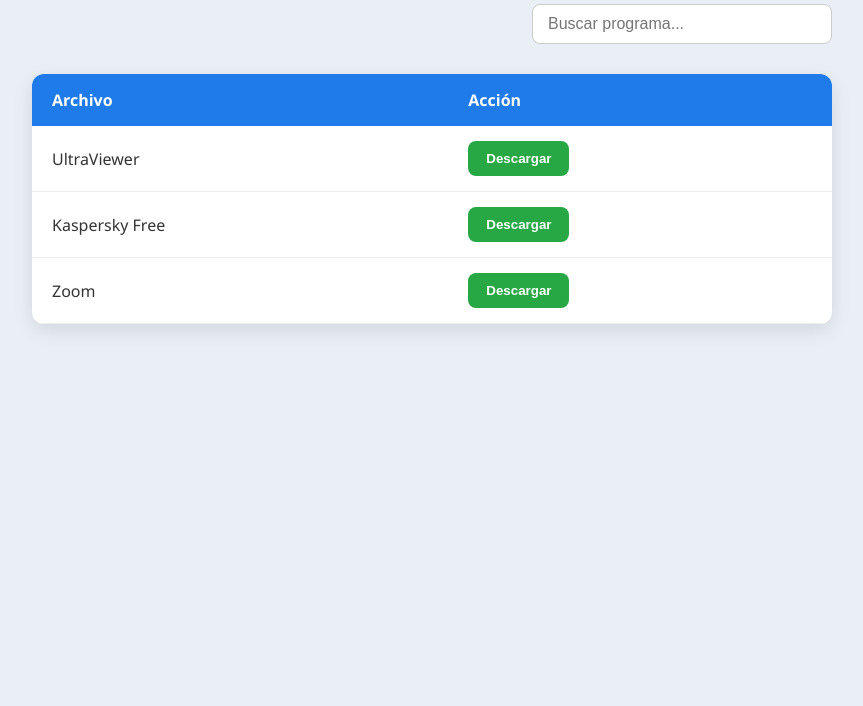
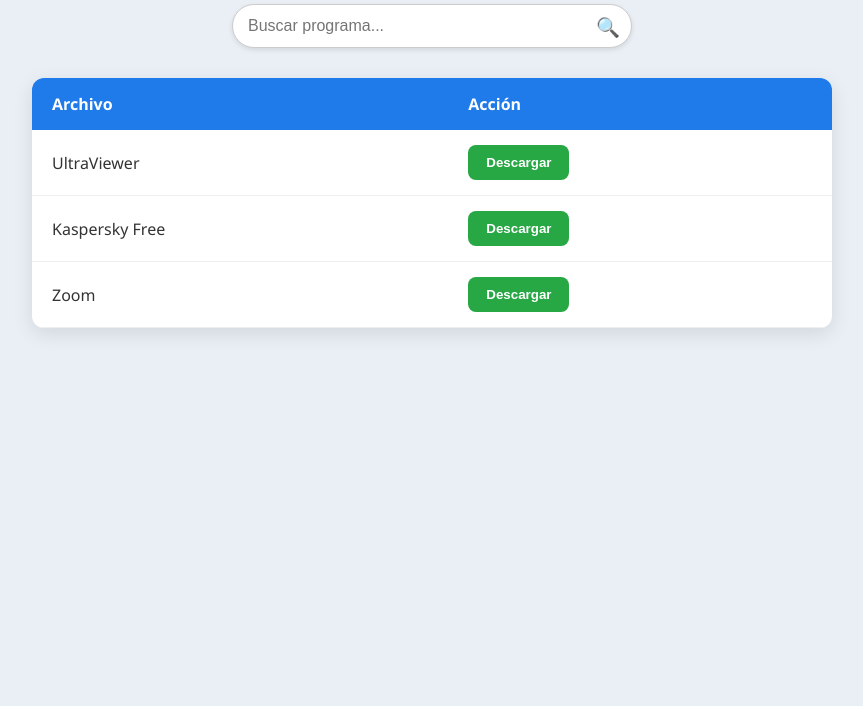
Before and after one commit to OmarPerezG/Utilerias, a plain HTML site: page index.html in a window 1280 px wide. Shown: the part 94-800 px from the top of the page, without its empty margins (208-1071 px from the left). Drawn offline with Linux system fonts and the light colour scheme.

Commit message:
diseño buscador

```diff
--- a/index.html
+++ b/index.html
@@ -11,7 +11,10 @@
 <h1>Gestor de Descargas</h1>
 
 <div class="search-container">
-  <input type="text" id="search" placeholder="Buscar programa...">
+  <div class="search-box">
+    <input type="text" id="search" placeholder="Buscar programa...">
+    <span class="search-icon">🔍</span>
+  </div>
 </div>
 
 <div class="table-container">
--- a/styles.css
+++ b/styles.css
@@ -14,21 +14,40 @@ h1 {
 .search-container {
   max-width: 800px;
   margin: 0 auto 30px auto;
-  text-align: right;
+  text-align: center;
+}
+.search-box {
+  position: relative;
+  display: inline-block;
+  width: 100%;
+  max-width: 400px;
 }
 #search {
   width: 100%;
-  max-width: 300px;
-  padding: 10px 15px;
-  border-radius: 8px;
+  padding: 12px 40px 12px 15px; /* espacio para el ícono */
+  border-radius: 25px;
   border: 1px solid #ccc;
   font-size: 1em;
-  transition: border 0.3s, box-shadow 0.3s;
+  transition: all 0.3s;
+  box-shadow: 0 2px 5px rgba(0,0,0,0.1);
 }
 #search:focus {
   outline: none;
   border-color: #1f7aea;
-  box-shadow: 0 0 5px rgba(31,122,234,0.5);
+  box-shadow: 0 4px 10px rgba(31,122,234,0.3);
+}
+.search-icon {
+  position: absolute;
+  right: 12px;
+  top: 50%;
+  transform: translateY(-50%);
+  font-size: 1.2em;
+  color: #888;
+  pointer-events: none; /* para que no bloquee escribir */
+  transition: color 0.3s;
+}
+#search:focus + .search-icon {
+  color: #1f7aea;
 }
 
 /* Contenedor de la tabla */
```
